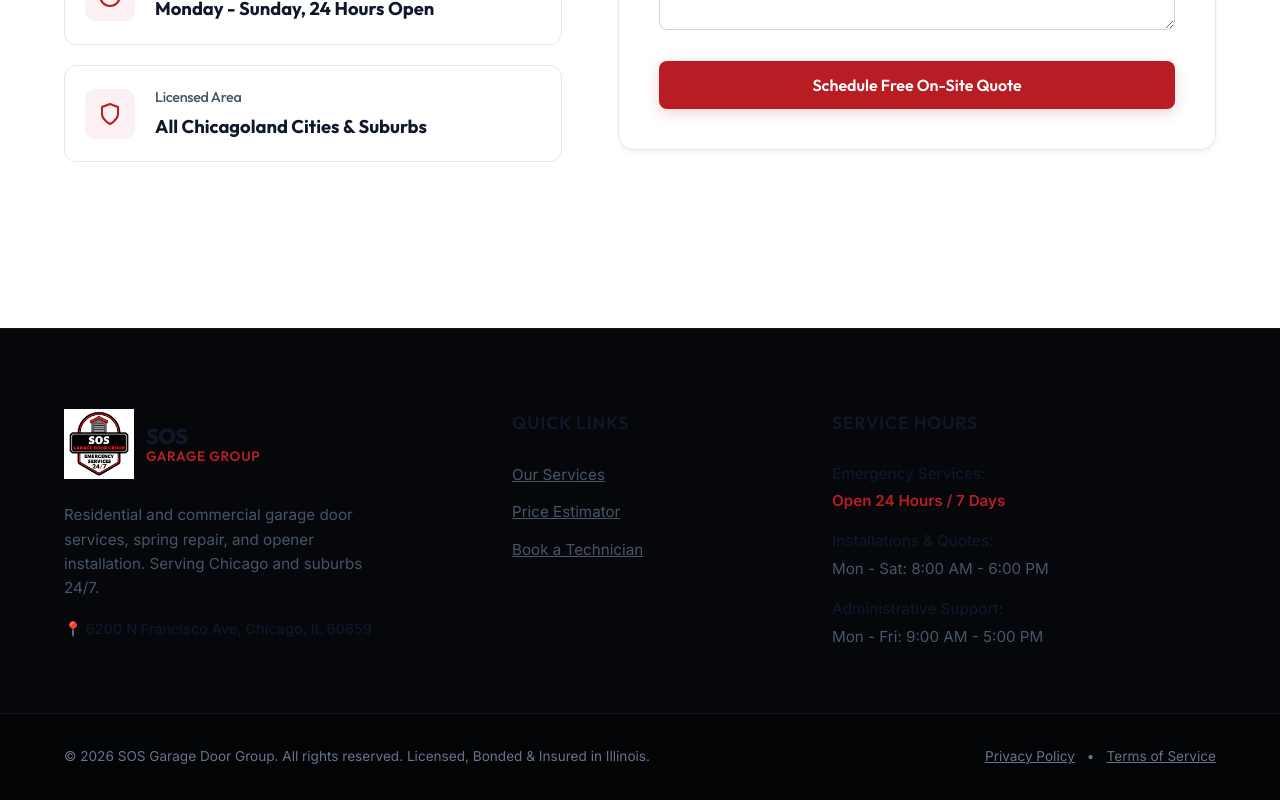
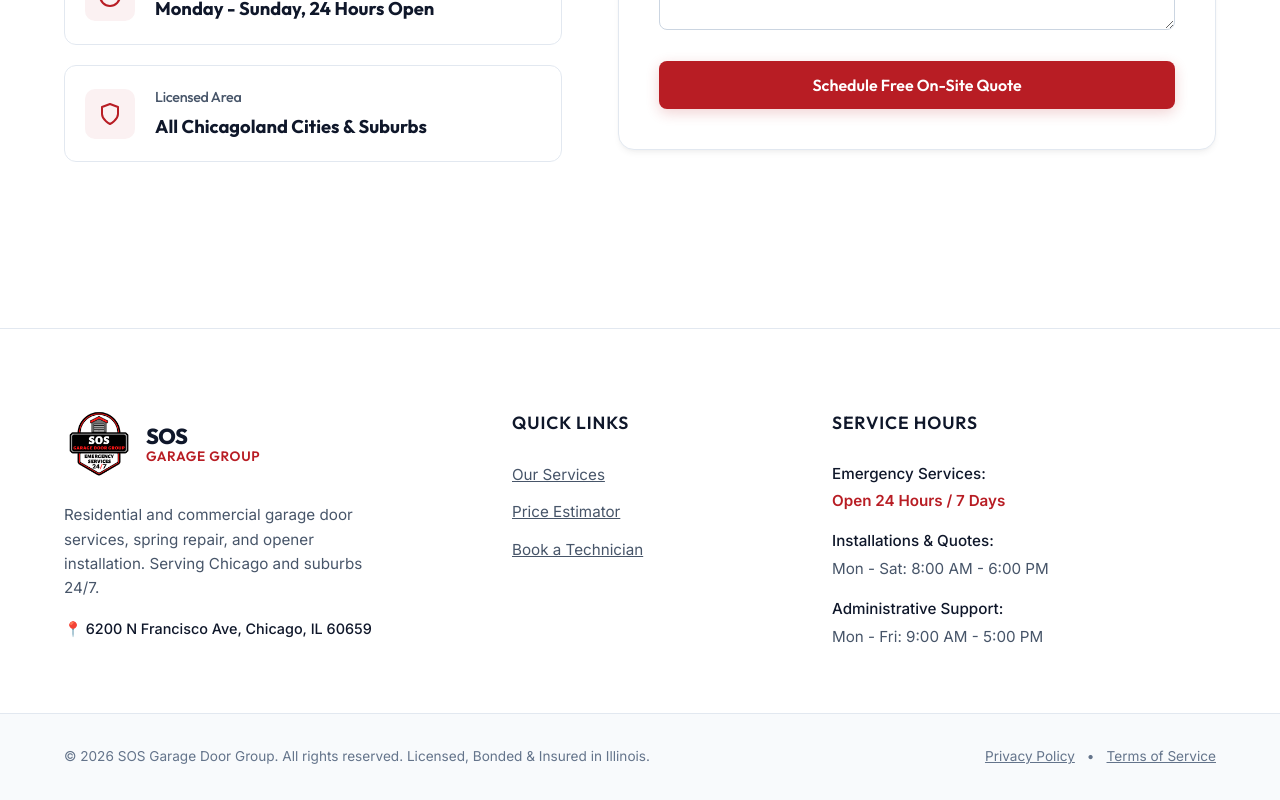
Before and after one commit to chowanza/IDO-garage, a Next.js app: page / in a window 1280 px wide. Shown: the part 5406-6206 px from the top of the page. Built offline with nearby package versions, Linux system fonts and the light colour scheme.

Commit message:
style: change Footer and bottom bar backgrounds to light theme (white and f8fafc)

```diff
--- a/components/Footer.module.css
+++ b/components/Footer.module.css
@@ -1,6 +1,6 @@
 .footer {
-  background-color: #05070a;
-  border-top: 1px solid rgba(255, 255, 255, 0.05);
+  background-color: #ffffff;
+  border-top: 1px solid #e2e8f0;
   padding-top: 5rem;
   color: var(--text-secondary);
 }
@@ -120,9 +120,9 @@
 
 /* Bottom Bar */
 .bottomBar {
-  border-top: 1px solid rgba(255, 255, 255, 0.05);
+  border-top: 1px solid #e2e8f0;
   padding: 2rem 0;
-  background-color: #030406;
+  background-color: #f8fafc;
 }
 
 .bottomContainer {
```
